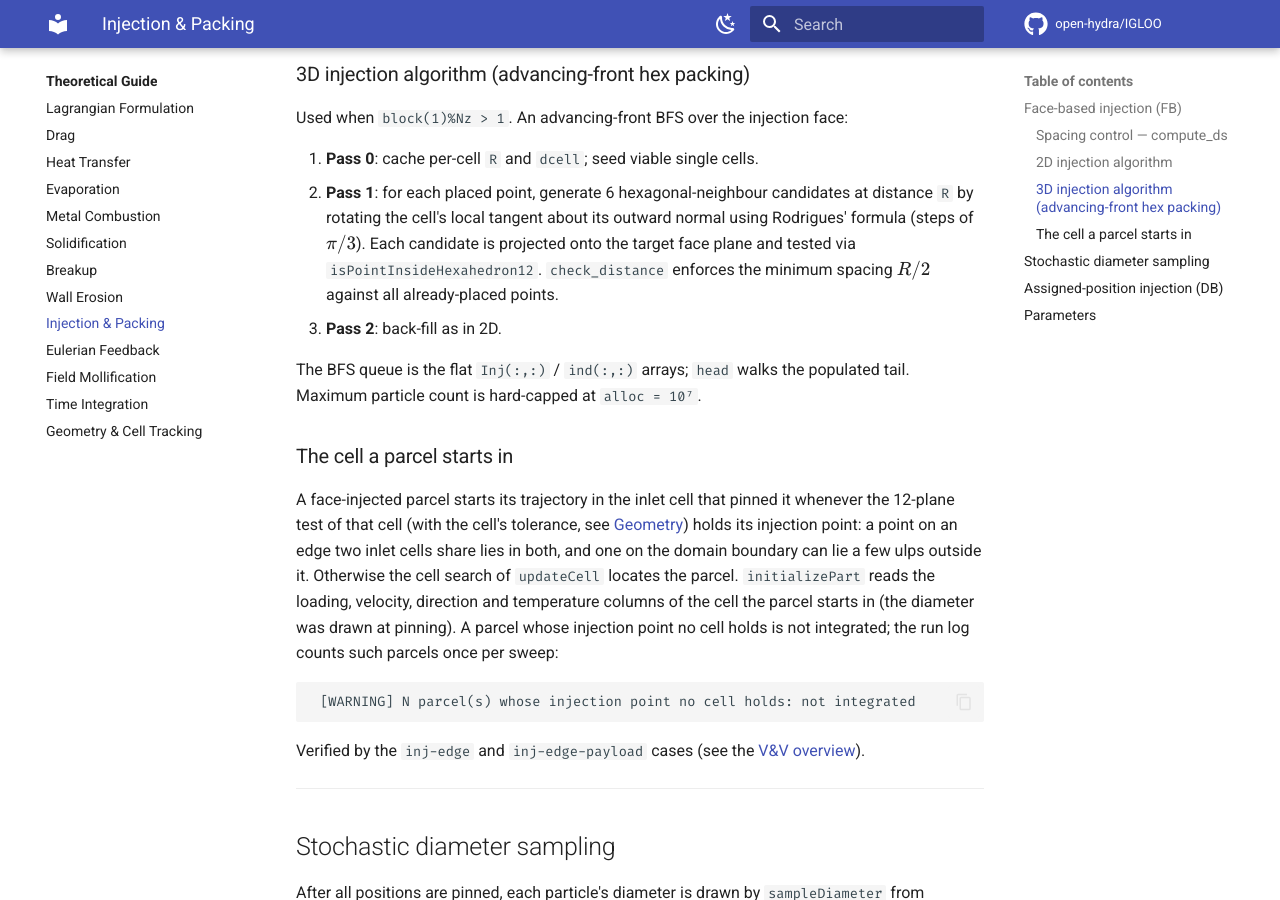
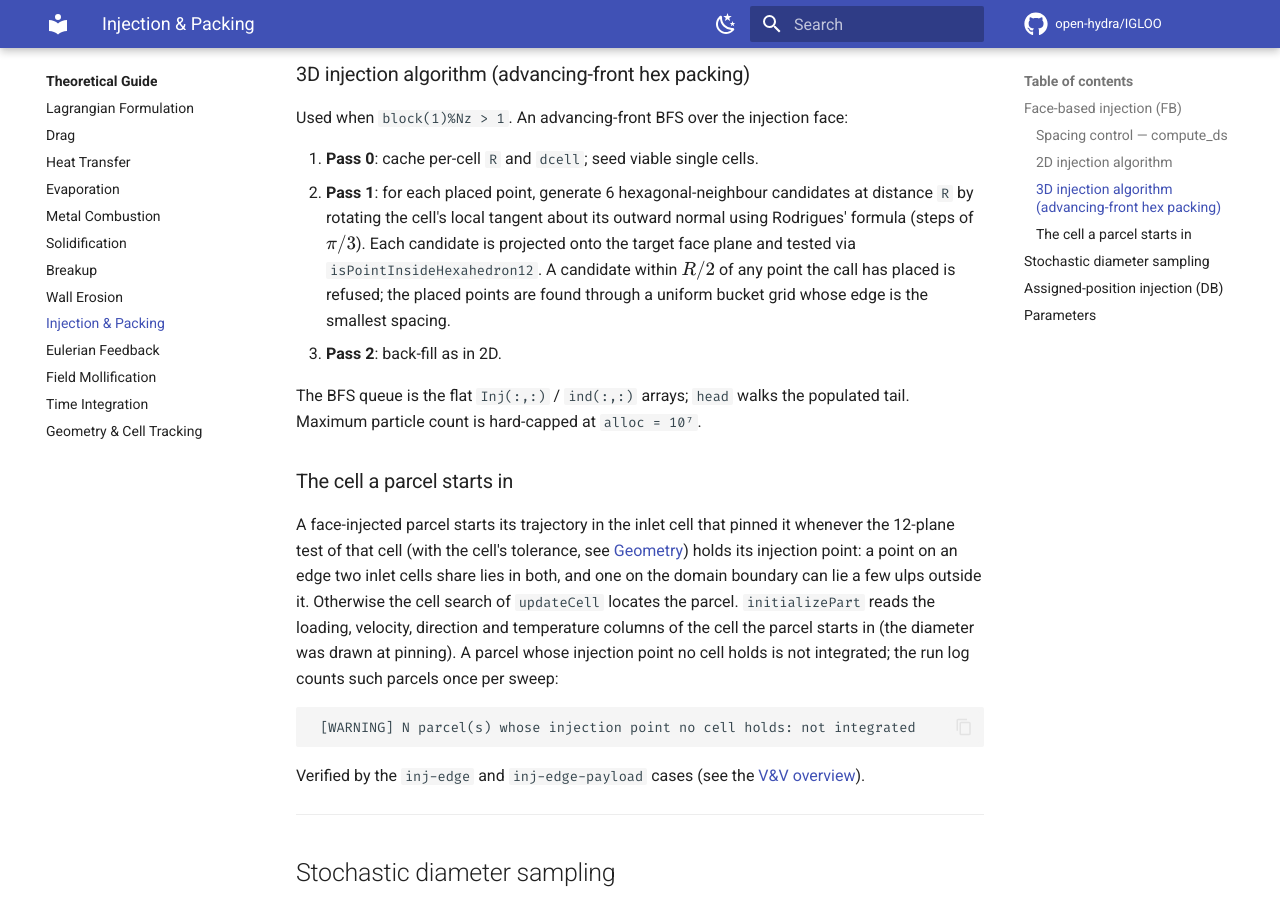
Before and after one commit to open-hydra/IGLOO, an MkDocs documentation site: the page built from docs/theory/injection.md, in a window 1280 px wide and 900 px high, scrolled down 1788 px. Built offline with MkDocs 1.6.1 and Material for MkDocs 9.7.7, drawn with Linux system fonts in a browser that asks for light colours; comment, search, counter and statistics services are not loaded.

Commit message:
perf(injection): a bucket grid finds the pinned points within R/2 of a candidate
The 3D advancing front refused a candidate by scanning every point the
pin_particles_bc_ds call had placed (check_distance, O(N^2) per call). A
uniform bucket grid over the call's injecting face cells, its edge the
smallest packed spacing, now files every placed point; pinGridFar walks
the buckets the R/2 ball meets, widened by a margin above the rounding of
the query range, and evaluates the same predicate on that superset: the
same candidates are accepted in the same order, so the pinned set, the
IDs and every output byte are unchanged.

Co-Authored-By: Claude Opus 5.5 <noreply@anthropic.com>
Claude-Session: https://claude.ai/code/session_019zi1qiuw7HF2aRfC8FR4xx

```diff
--- a/docs/theory/injection.md
+++ b/docs/theory/injection.md
@@ -73,8 +73,9 @@ Used when `block(1)%Nz > 1`.  An advancing-front BFS over the injection face:
 2. **Pass 1**: for each placed point, generate 6 hexagonal-neighbour candidates at
    distance `R` by rotating the cell's local tangent about its outward normal using
    Rodrigues' formula (steps of $\pi/3$).  Each candidate is projected onto the target
-   face plane and tested via `isPointInsideHexahedron12`.  `check_distance` enforces the
-   minimum spacing $R/2$ against all already-placed points.
+   face plane and tested via `isPointInsideHexahedron12`.  A candidate within $R/2$ of any
+   point the call has placed is refused; the placed points are found through a uniform
+   bucket grid whose edge is the smallest spacing.
 3. **Pass 2**: back-fill as in 2D.
 
 The BFS queue is the flat `Inj(:,:)` / `ind(:,:)` arrays; `head` walks the populated
```
Also changed, not shown: docs/development/testing.md (+2 -2 lines), 7 other files.
